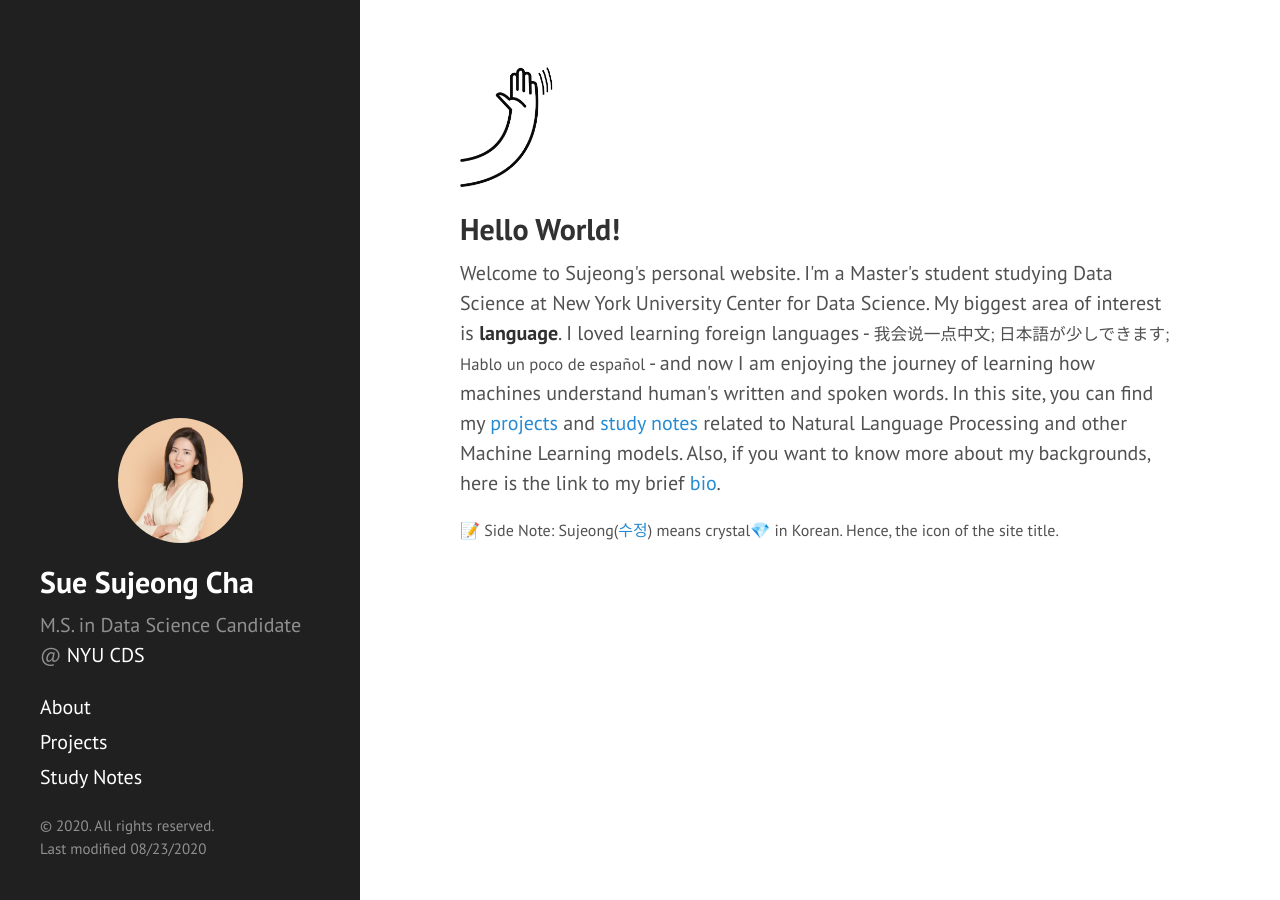
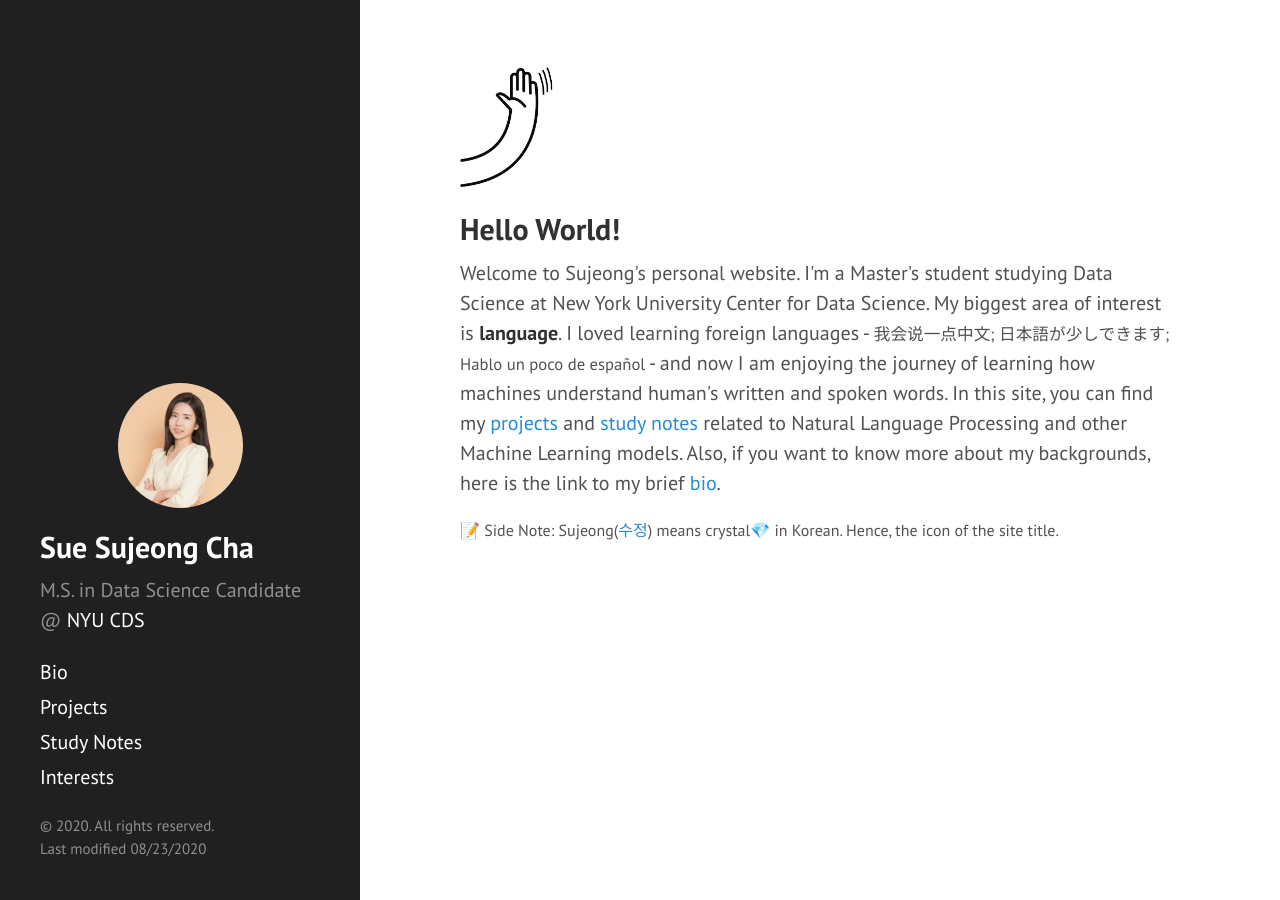
Before and after one commit to sujeongcha/sujeongcha.github.io, a Jekyll site: the page built from index.html, in a window 1280 px wide. Built offline with Jekyll 4.4.1, drawn with Linux system fonts in a browser that asks for light colours; Markdown is read by kramdown in place of the engine named in the settings; the list of posts is cut into pages by our own code.

Commit message:
Update sidebar.html

```diff
--- a/_includes/sidebar.html
+++ b/_includes/sidebar.html
@@ -48,9 +48,10 @@
         {% endif %}
       {% endfor %} -->
 
-      <a class="sidebar-nav-item" href="{{ site.baseurl }}/_layouts/about.html">About</a>
+      <a class="sidebar-nav-item" href="{{ site.baseurl }}/_layouts/bio.html">Bio</a>
       <a class="sidebar-nav-item" href="{{ site.github.repo }}">Projects</a>
       <a class="sidebar-nav-item" href="{{ site.github.repo }}">Study Notes</a>
+      <a class="sidebar-nav-item" href="{{ site.github.repo }}">Interests</a>
 
     </nav>
 
```
